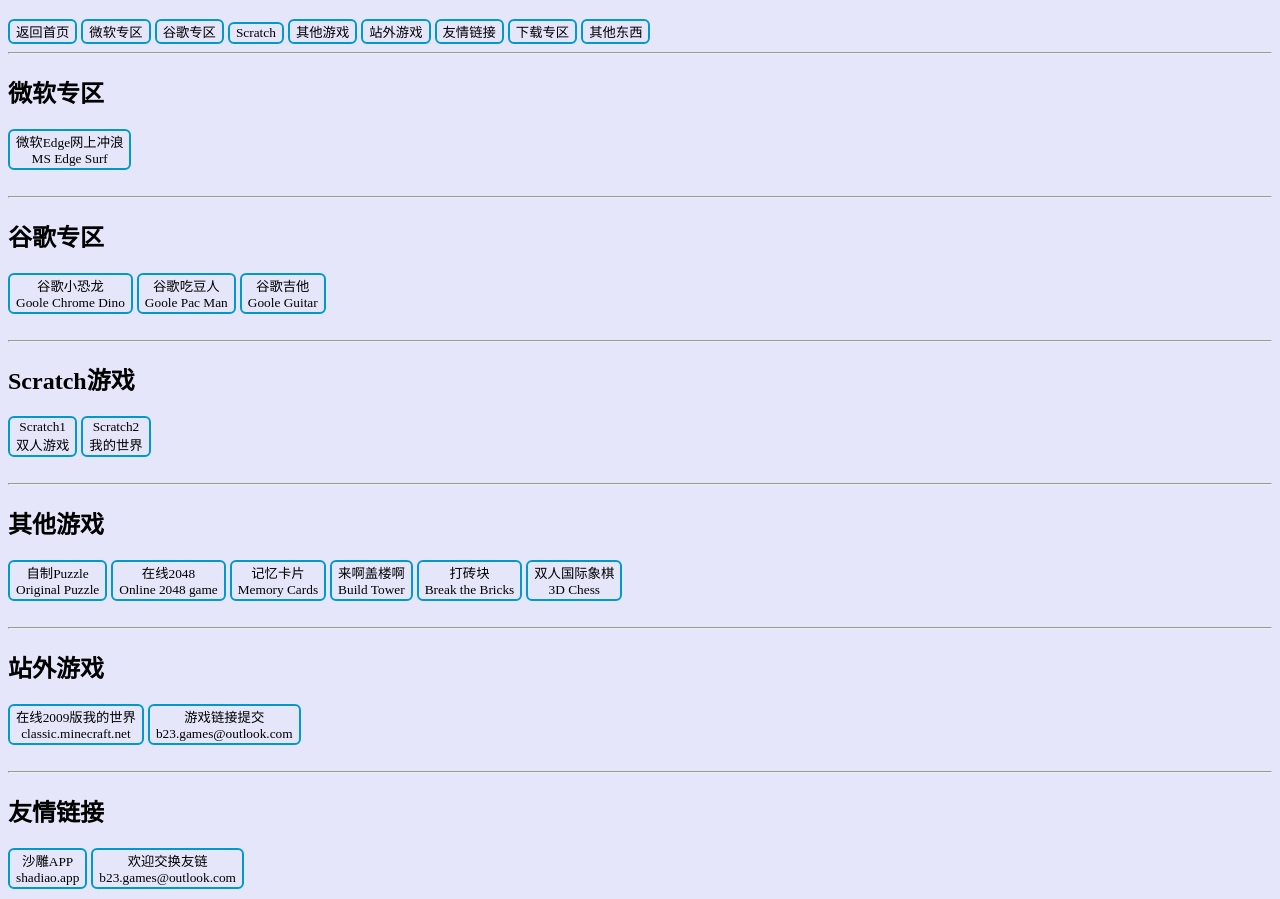
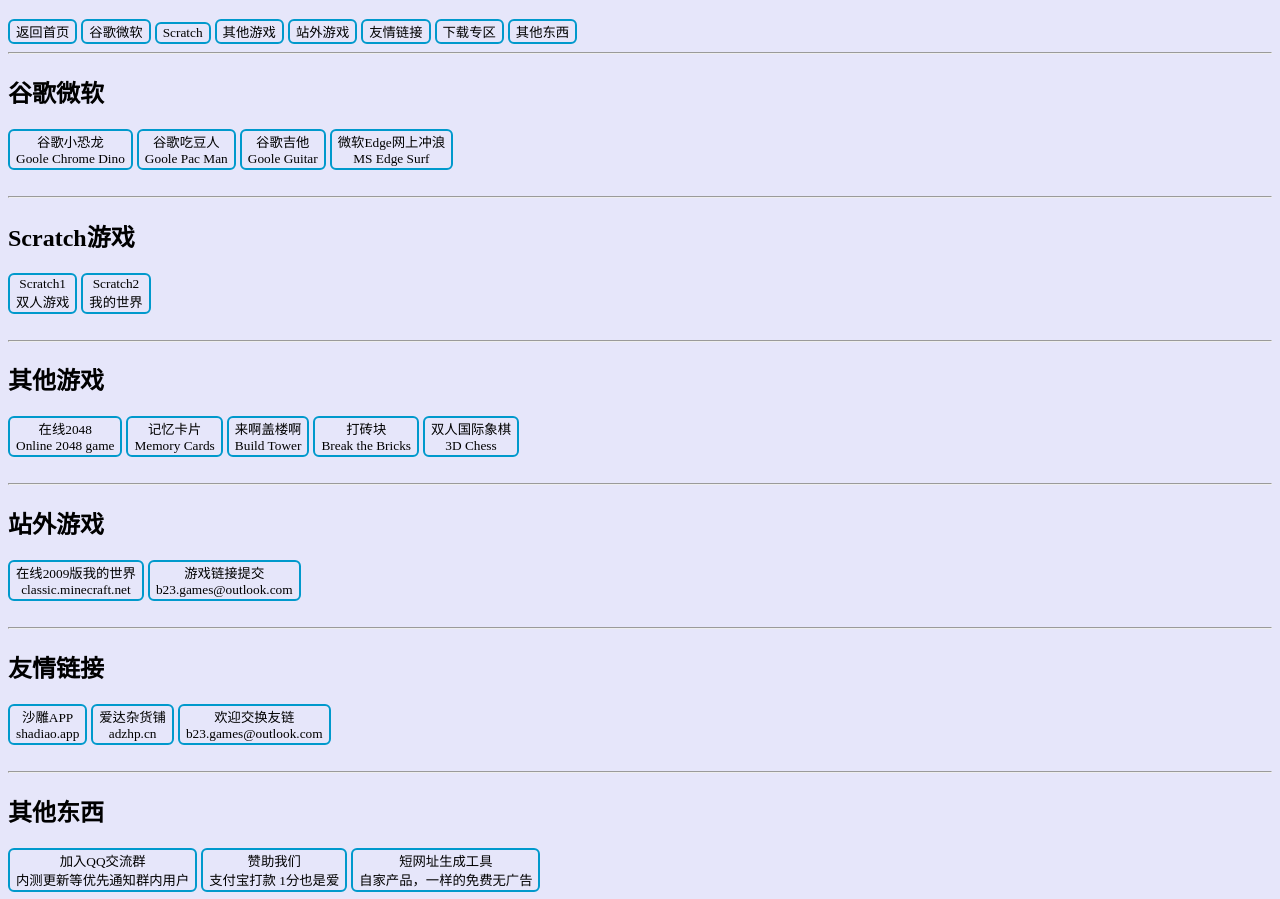
Before and after one commit to b23game/b23game.github.io, a plain HTML site: page linkmenu/index.html in a window 1280 px wide. Shown: the part 133-1032 px from the top of the page. Drawn offline with Linux system fonts and the light colour scheme; a script that the page names is missing; a web font is replaced by a local one.

Commit message:
Update index.html

```diff
--- a/linkmenu/index.html
+++ b/linkmenu/index.html
@@ -15,8 +15,7 @@
 	<h1 class="center">站点地图<br/>Links Menu</h1>
 	<div>
 		<a href="../index.html"><button>返回首页</button></a>
-		<a href="#microsoft"><button>微软专区</button></a>
-		<a href="#google"><button>谷歌专区</button></a>
+		<a href="#google-microsoft"><button>谷歌微软</button></a>
 		<a href="#scratch"><button>Scratch</button></a>
 		<a href="#othergames"><button>其他游戏</button></a>
 		<a href="#outsite"><button>站外游戏</button></a>
@@ -26,15 +25,11 @@
 	</div>
 	<hr/>
 	<div>
-		<h2><a name="microsoft">微软专区</a></h2>
-		<a target="_blank" href="../game/msedgesurf/index.html"><button>微软Edge网上冲浪<br/>MS Edge Surf</button></a>
-	</div>
-	<br/><hr/>
-	<div>
-		<h2><a name="google">谷歌专区</a></h2>
+		<h2><a name="google-microsoft">谷歌微软</a></h2>
 		<a target="_blank" href="../game/googlechromedino/index.html"><button>谷歌小恐龙<br/>Goole Chrome Dino</button></a>
 		<a target="_blank" href="../game/googlepacman/index.html"><button>谷歌吃豆人<br/>Goole Pac Man</button></a>
 		<a target="_blank" href="../game/googleguitar/index.html"><button>谷歌吉他<br/>Goole Guitar</button></a>
+		<a target="_blank" href="../game/msedgesurf/index.html"><button>微软Edge网上冲浪<br/>MS Edge Surf</button></a>
 	</div>
 	<br/><hr/>
 	<div>
@@ -45,7 +40,6 @@
 	<br/><hr/>
 	<div>
 		<h2><a name="othergames">其他游戏</a></h2>
-		<a target="_blank" href="https://0s.nyan.vip/b23/puzzle/index.html"><button>自制Puzzle<br/>Original Puzzle</button></a>
 		<a target="_blank" href="../game/dao2048/index.html"><button>在线2048<br/>Online 2048 game</button></a>
 		<a target="_blank" href="../game/memorycards/index.html"><button>记忆卡片<br/>Memory Cards</button></a>
 		<a target="_blank" href="../game/bulidtower/index.html"><button>来啊盖楼啊<br/>Build Tower</button></a>
@@ -55,20 +49,21 @@
 	<br/><hr/>
 	<div>
 		<h2><a name="outsite">站外游戏</a></h2>
-		<a target="_blank" href="https://0s.nyan.vip/b23/minecraft/index.html"><button>在线2009版我的世界<br/>classic.minecraft.net</button></a>
+		<a target="_blank" href="https://aipc.ml/mconline"><button>在线2009版我的世界<br/>classic.minecraft.net</button></a>
 		<a target="_blank" href="mailto:b23.games@outlook.com"><button>游戏链接提交<br/>b23.games@outlook.com</button></a>
 	</div>
 	<br/><hr/>
 	<div>
 		<h2><a name="friendlinks">友情链接</a></h2>
-		<a target="_blank" href="https://0s.nyan.vip/b23/shadiao/index.html"><button>沙雕APP<br/>shadiao.app</button></a>
+		<a target="_blank" href="https://aipc.ml/shadiao"><button>沙雕APP<br/>shadiao.app</button></a>
+		<a target="_blank" href="https://aipc.ml/adzhp"><button>爱达杂货铺<br/>adzhp.cn</button></a>
 		<a target="_blank" href="mailto:b23.games@outlook.com"><button>欢迎交换友链<br/>b23.games@outlook.com</button></a>
 	</div>
 	<br/><hr/>
 	<div>
 		<h2><a name="other">其他东西</a></h2>
-		<a target="_blank" href="https://qm.qq.com/cgi-bin/qm/qr?k=3uJ0p35g7bUucps2VmYQi_iTfoha0OcO&jump_from=webapi"><button>加入QQ交流群<br/>一群群号：814827817</button></a>
-		<a target="_blank" href="https://qr.alipay.com/fkx12460lahf9pvsfrn3517"><button>赞助我们<br/>支付宝打款 1分也是爱</button></a>
+		<a target="_blank" href="https://aipc.ml/qun"><button>加入QQ交流群<br/>内测更新等优先通知群内用户</button></a>
+		<a target="_blank" href="https://xiaozhao233.top/zfb.png"><button>赞助我们<br/>支付宝打款 1分也是爱</button></a>
 		<a target="_blank" href="https://ymtz.tk"><button>短网址生成工具<br/>自家产品，一样的免费无广告</button></a>
 	</div>
 	<br/><hr/>
```
